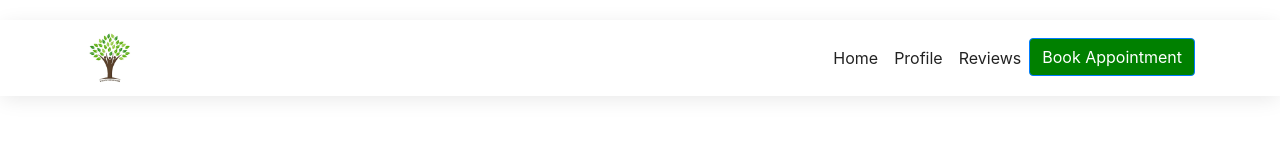
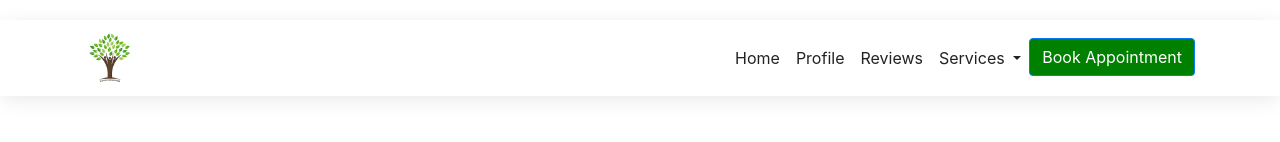
Before and after one commit to koventhanfreelance/WoodsClinic, a plain HTML site: page services/res.html in a window 1280 px wide. Shown: the top 142 px of the page. Drawn offline with nearby package versions, Linux system fonts and the light colour scheme.

Commit message:
Update res.html

```diff
--- a/services/res.html
+++ b/services/res.html
@@ -118,6 +118,26 @@
                 >Reviews</a
               >
             </li>
+                    <li class="nav-item dropdown">
+          <a
+            class="nav-link dropdown-toggle"
+            href="#"
+            id="servicesDropdown"
+            role="button"
+            data-toggle="dropdown"
+            aria-haspopup="true"
+            aria-expanded="false"
+          >
+            Services
+          </a>
+          <div class="dropdown-menu" aria-labelledby="servicesDropdown">
+            <a class="dropdown-item" href="../services/jointpain.html">Joint and Muscle Pain</a>
+            <a class="dropdown-item" href="../services/diabites.html">Diabetes</a>
+            <a class="dropdown-item" href="../services/BP.html">Blood Pressure</a>
+            <a class="dropdown-item" href="../services/res.html">Respiratory Issues</a>
+            <a class="dropdown-item" href="#" style="text-decoration: underline; color: green;">More</a>
+          </div>
+        </li>
             <li class="nav-item">
               <a
                 href="../appoinment/appoinment.html"
```
